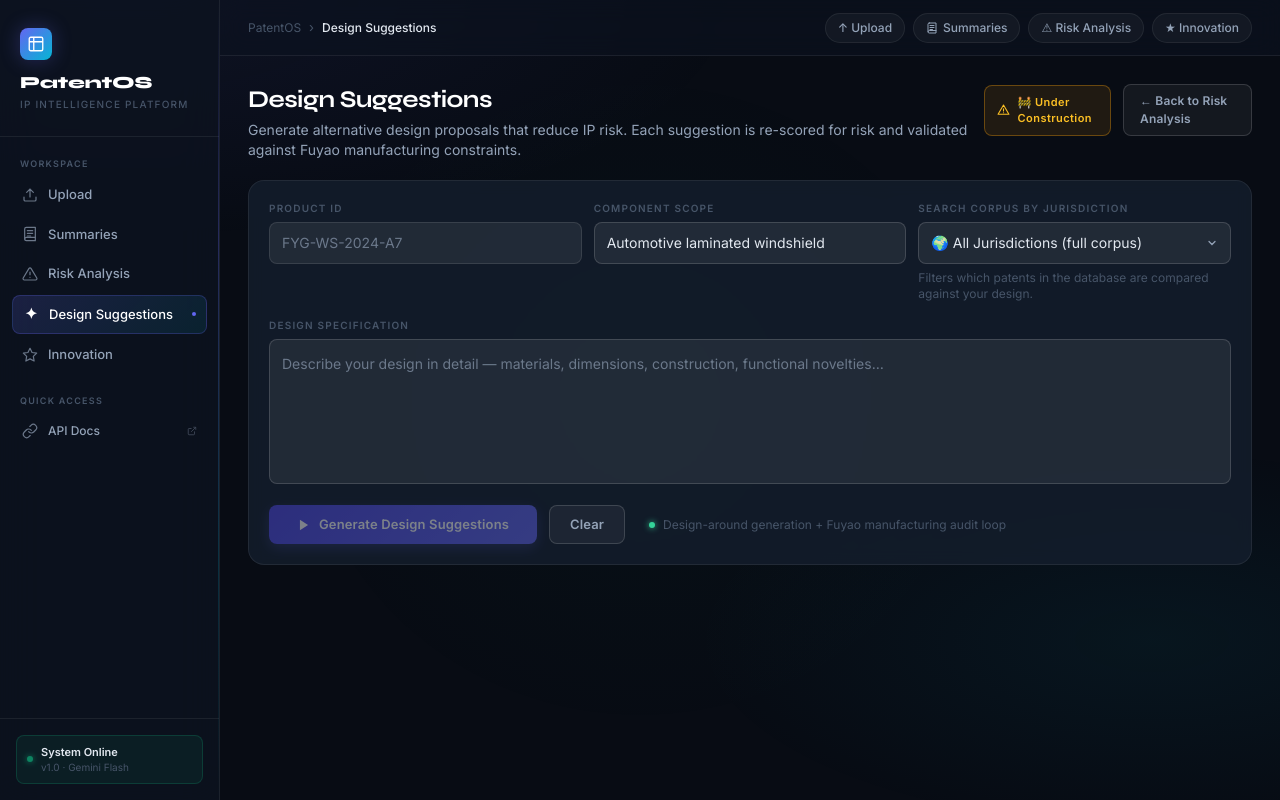
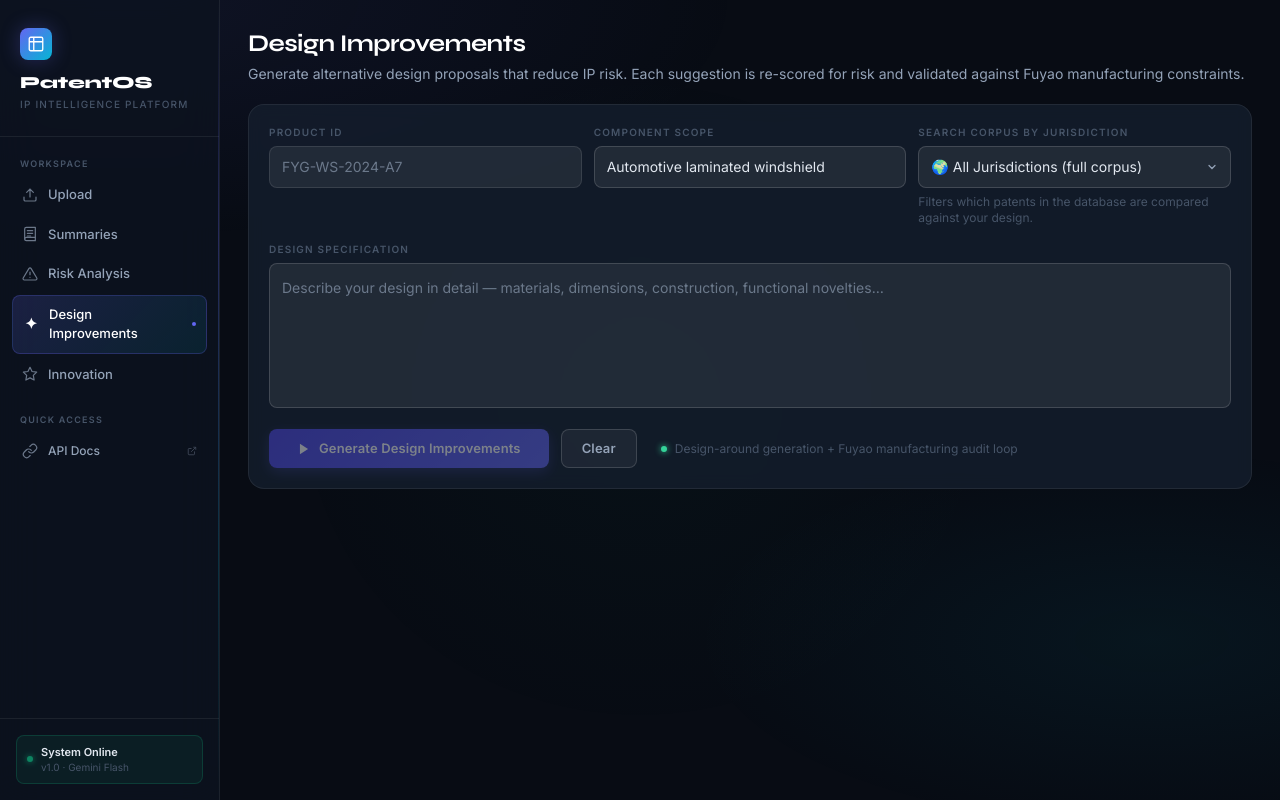
Before and after one commit to 11myg11/genai_patent-analysis, a FastAPI app: page /design-suggestions in a window 1280 px wide. Run offline with FastAPI, Linux system fonts and the light colour scheme; parts of the project's set-up code (start-up, migrations or seed data) failed here and were passed over; some libraries are stand-ins or nearby versions.

Commit message:
Simplify UI navigation and unify visual language across pages
Removes the redundant top bar (duplicate nav alongside the sidebar) and
its breadcrumb, drops the leftover "Under Construction" header CTA noise,
renames "Design Suggestions" to "Design Improvements" consistently across
nav/labels, and reworks badge colors so red/amber/green map only to real
risk/opportunity severity while plain category tags (jurisdiction, section
type, novelty) use a new neutral gray badge. Also fixes a bug where the
innovation feasibility badge was hardcoded green regardless of value.

Co-Authored-By: Claude Sonnet 4.6 <noreply@anthropic.com>

```diff
--- a/templates/base.html
+++ b/templates/base.html
@@ -157,21 +157,6 @@
       display: flex; flex-direction: column;
       overflow: hidden;
     }
-    /* ── Topbar ── */
-    .topbar {
-      height: 56px; flex-shrink: 0;
-      display: flex; align-items: center;
-      padding: 0 28px; gap: 16px;
-      border-bottom: 1px solid var(--border);
-      background: rgba(13,19,32,0.6);
-      backdrop-filter: blur(12px);
-      -webkit-backdrop-filter: blur(12px);
-    }
-    .breadcrumb {
-      display: flex; align-items: center; gap: 8px;
-      font-size: 13px;
-    }
-    .breadcrumb-sep { color: var(--text3); }
     /* ── Cards ── */
     .card {
       background: rgba(20,30,46,0.8);
@@ -254,12 +239,6 @@
       background: rgba(255,255,255,0.08); color: #fff;
       border-color: var(--border2) !important;
     }
-    .btn-teal {
-      background: linear-gradient(135deg, #0891b2, #06b6d4);
-      color: #fff;
-      box-shadow: 0 4px 14px rgba(6,182,212,0.25);
-    }
-    .btn-teal:hover:not(:disabled) { transform: translateY(-1px); box-shadow: 0 6px 20px rgba(6,182,212,0.35); }
     /* ── Badges ── */
     .badge {
       display: inline-flex; align-items: center; gap: 4px;
@@ -271,6 +250,7 @@
     .badge-low    { background: rgba(16,185,129,0.12); color: #34d399; border: 1px solid rgba(16,185,129,0.25); }
     .badge-clear  { background: rgba(99,102,241,0.12); color: #a5b4fc; border: 1px solid rgba(99,102,241,0.25); }
     .badge-info   { background: rgba(6,182,212,0.12);  color: #22d3ee; border: 1px solid rgba(6,182,212,0.25); }
+    .badge-neutral{ background: rgba(255,255,255,0.06); color: var(--text2); border: 1px solid rgba(255,255,255,0.12); }
     /* ── Section label ── */
     .label {
       font-size: 10px; font-weight: 600; letter-spacing: 0.12em;
@@ -389,7 +369,7 @@
 
       <a href="/design-suggestions" class="nav-link {% if page == '/design-suggestions' %}active{% endif %}">
         <span class="nav-icon" style="display:flex;align-items:center;justify-content:center;font-size:15px;font-weight:600;color:inherit">✦</span>
-        <span>Design Suggestions</span>
+        <span>Design Improvements</span>
         <span class="nav-dot"></span>
       </a>
 
@@ -426,41 +406,6 @@
   <!-- ═══ MAIN AREA ══════════════════════════════════════════════ -->
   <div class="main-content">
 
-    <!-- Topbar -->
-    <div class="topbar">
-      <div class="breadcrumb">
-        <span style="color:var(--text3);font-size:12px">PatentOS</span>
-        <span class="breadcrumb-sep">›</span>
-        <span style="color:var(--text);font-weight:500;font-size:12px">{% block breadcrumb %}{% endblock %}</span>
-      </div>
-      <div style="margin-left:auto;display:flex;align-items:center;gap:8px">
-        <!-- Quick-nav chips always visible -->
-        {% set page = request.url.path %}
-        {% if page != '/upload' %}
-        <a href="/upload" class="qlink">↑ Upload</a>
-        {% endif %}
-        {% if page != '/summaries' %}
-        <a href="/summaries" class="qlink" style="display:flex;align-items:center;gap:5px">
-          <svg width="12" height="12" viewBox="0 0 24 24" fill="none" stroke="currentColor" stroke-width="2" stroke-linecap="round" stroke-linejoin="round">
-            <path d="M4 19.5A2.5 2.5 0 0 1 6.5 17H20"/>
-            <path d="M6.5 2H20v20H6.5A2.5 2.5 0 0 1 4 19.5v-15A2.5 2.5 0 0 1 6.5 2z"/>
-            <path d="M8 7h8M8 11h8M8 15h5"/>
-          </svg>
-          Summaries
-        </a>
-        {% endif %}
-        {% if page != '/risk' %}
-        <a href="/risk" class="qlink">⚠ Risk Analysis</a>
-        {% endif %}
-        {% if page != '/design-suggestions' %}
-        <a href="/design-suggestions" class="qlink">✦ Design Suggestions</a>
-        {% endif %}
-        {% if page != '/innovation' %}
-        <a href="/innovation" class="qlink">★ Innovation</a>
-        {% endif %}
-      </div>
-    </div>
-
     <!-- Page content -->
     <div class="page-scroll">
       {% block content %}{% endblock %}
--- a/templates/design-suggestions.html
+++ b/templates/design-suggestions.html
@@ -1,24 +1,13 @@
 {% extends "base.html" %}
-{% block title %}Design Suggestions{% endblock %}
-{% block breadcrumb %}Design Suggestions{% endblock %}
+{% block title %}Design Improvements{% endblock %}
 {% block content %}
 <div class="p-7 flex flex-col gap-5" x-data="designSuggestionsPage()" x-init="init()" @keydown.escape.window="activeChunk=null">
 
   <!-- Header -->
   <div class="flex items-start justify-between">
     <div>
-      <h1 class="font-display text-2xl font-bold text-white tracking-tight">Design Suggestions</h1>
+      <h1 class="font-display text-2xl font-bold text-white tracking-tight">Design Improvements</h1>
       <p class="mt-1 text-sm" style="color:var(--text2)">Generate alternative design proposals that reduce IP risk. Each suggestion is re-scored for risk and validated against Fuyao manufacturing constraints.</p>
-    </div>
-    <div class="flex items-center gap-3">
-      <div class="flex items-center gap-2 px-3 py-2 rounded-lg" style="background:rgba(245,158,11,0.1);border:1px solid rgba(245,158,11,0.35)">
-        <svg width="13" height="13" viewBox="0 0 24 24" fill="none" style="flex-shrink:0">
-          <path d="M12 2L2 19h20L12 2z" stroke="#fbbf24" stroke-width="2" stroke-linecap="round" stroke-linejoin="round"/>
-          <path d="M12 9v4M12 16h.01" stroke="#fbbf24" stroke-width="2" stroke-linecap="round"/>
-        </svg>
-        <span style="font-size:11px;font-weight:600;color:#fbbf24;letter-spacing:0.04em">🚧 Under Construction</span>
-      </div>
-      <a href="/risk" class="btn btn-secondary" style="font-size:12px;padding:7px 16px">← Back to Risk Analysis</a>
     </div>
   </div>
 
@@ -54,7 +43,7 @@
       <button class="btn btn-primary" style="padding:10px 28px" @click="runAnalysis()" :disabled="!form.specs||!form.product_id||loading">
         <span x-show="!loading" class="flex items-center gap-2">
           <svg width="14" height="14" viewBox="0 0 24 24" fill="none"><path d="M5 3l14 9-14 9V3z" fill="currentColor"/></svg>
-          Generate Design Suggestions
+          Generate Design Improvements
         </span>
         <span x-show="loading" class="flex items-center gap-2">
           <div class="spinner" style="width:14px;height:14px"></div>Running Pipeline…
@@ -124,7 +113,7 @@
     <div class="card flex flex-col overflow-hidden" style="border-radius:16px">
       <div class="px-5 py-3 flex items-center justify-between" style="border-bottom:1px solid var(--border)">
         <div>
-          <p class="label">AI Design Suggestions</p>
+          <p class="label">AI Design Improvements</p>
           <p class="text-xs mt-0.5" style="color:var(--text3)">Low-risk alternatives · Re-scored by IP agent · Validated by Fuyao Manufacturing Auditor</p>
         </div>
         <span class="badge badge-info font-mono" x-text="result?result.suggestions.length+' proposals':''"></span>
--- a/templates/risk.html
+++ b/templates/risk.html
@@ -1,6 +1,5 @@
 {% extends "base.html" %}
 {% block title %}Risk Analysis{% endblock %}
-{% block breadcrumb %}Risk Analysis{% endblock %}
 {% block content %}
 <div class="p-7 flex flex-col gap-5" x-data="riskPage()" x-init="init()">
 
@@ -137,7 +136,7 @@
             <div class="flex items-center gap-3">
               <span class="font-mono text-sm font-bold" style="color:#818cf8" x-text="p.patent_number"></span>
               <span class="text-xs" style="color:var(--text2)" x-text="p.title"></span>
-              <span class="badge badge-info font-mono text-xs" x-text="p.jurisdiction"></span>
+              <span class="badge badge-neutral font-mono text-xs" x-text="p.jurisdiction"></span>
             </div>
             <!-- Risk score badge -->
             <div class="flex items-center gap-3">
@@ -231,7 +230,7 @@
         <p class="text-sm font-semibold text-white">Risk identified? Get design-around proposals.</p>
         <p class="text-xs mt-0.5" style="color:var(--text3)">Head to the Design &amp; Innovation tab to generate alternative designs that avoid IP conflicts.</p>
       </div>
-      <a href="/design-suggestions" class="btn btn-teal ml-auto" style="font-size:12px;padding:8px 20px;white-space:nowrap">Open Design &amp; Innovation →</a>
+      <a href="/design-suggestions" class="btn btn-secondary ml-auto" style="font-size:12px;padding:8px 20px;white-space:nowrap">Open Design Improvements →</a>
     </div>
 
   </div><!-- end results -->
--- a/templates/upload.html
+++ b/templates/upload.html
@@ -1,6 +1,5 @@
 {% extends "base.html" %}
 {% block title %}Upload{% endblock %}
-{% block breadcrumb %}Patent Upload{% endblock %}
 {% block content %}
 <div class="p-7 flex flex-col gap-6" x-data="uploadPage()" x-init="init()">
 
@@ -12,7 +11,6 @@
         Drop a PDF — metadata is auto-extracted and non-English documents are translated automatically.
       </p>
     </div>
-    <a href="/summaries" class="btn btn-secondary" style="text-decoration:none;font-size:12px;padding:7px 14px">View Library →</a>
   </div>
 
   <div class="grid grid-cols-1 xl:grid-cols-5 gap-5">
@@ -202,7 +200,7 @@
                     <div class="text-xs mt-0.5" style="color:var(--text2)" x-text="p.title.slice(0,35)+(p.title.length>35?'…':'')"></div>
                   </td>
                   <td class="text-xs" style="color:var(--text2)" x-text="p.assignee||'—'"></td>
-                  <td><span class="badge badge-info font-mono" x-text="p.jurisdiction"></span></td>
+                  <td><span class="badge badge-neutral font-mono" x-text="p.jurisdiction"></span></td>
                 </tr>
               </template>
               <tr x-show="recentPatents.length===0">
```
Also changed, not shown: templates/innovation.html (+5 -6 lines), templates/summaries.html (+5 -11 lines).
